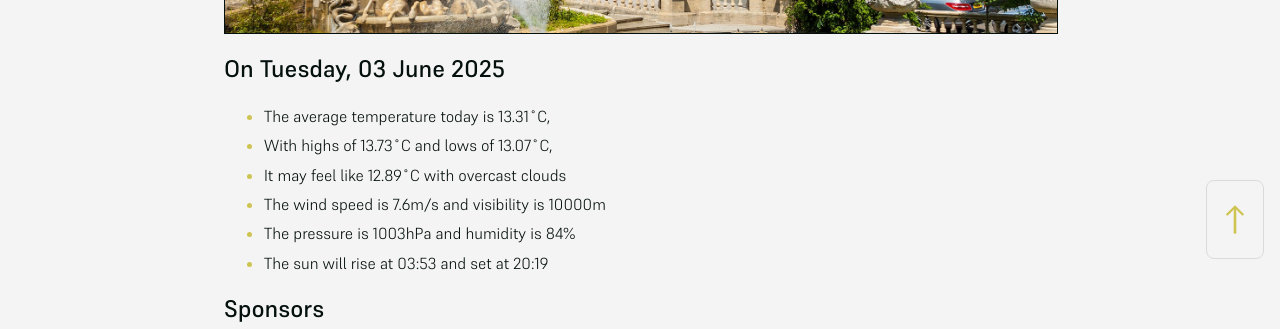
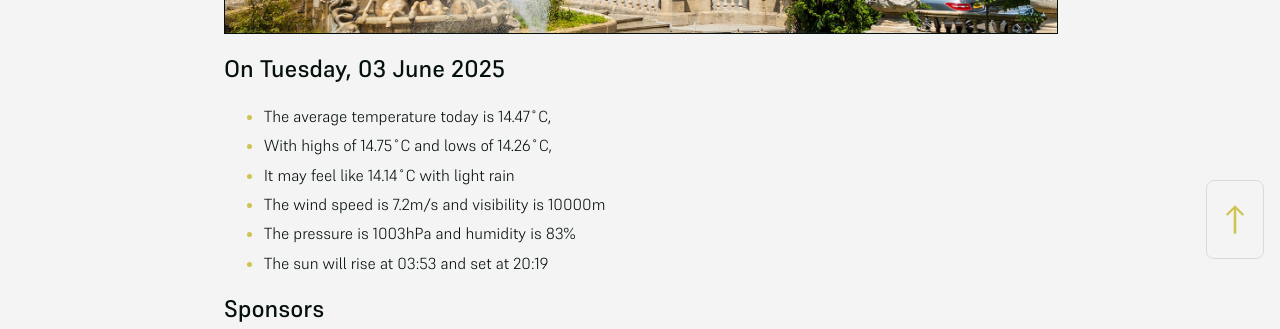
Before and after one commit to mat-0/cheltenham-open-data, a Jekyll site: the page built from index.md, in a window 1280 px wide. Shown: the part 625-954 px from the top of the page. Built offline with Jekyll 4.4.1, drawn with Linux system fonts in a browser that asks for light colours.

Commit message:
Updated 2025-06-03 07:58:05

```diff
--- a/index.md
+++ b/index.md
@@ -10,11 +10,11 @@ seo: Menu
 <!-- weather_marker starts -->
 ## On Tuesday, 03 June 2025
 
-- The average temperature today is 13.31˚C,
-- With highs of 13.73˚C and lows of 13.07˚C,
-- It may feel like 12.89˚C with overcast clouds
-- The wind speed is 7.6m/s and visibility is 10000m
-- The pressure is 1003hPa and humidity is 84%
+- The average temperature today is 14.47˚C,
+- With highs of 14.75˚C and lows of 14.26˚C,
+- It may feel like 14.14˚C with light rain
+- The wind speed is 7.2m/s and visibility is 10000m
+- The pressure is 1003hPa and humidity is 83%
 - The sun will rise at 03:53 and set at 20:19
 
 <!-- weather_marker ends -->
```
Also changed, not shown: _data/flood.json (+4 -4 lines), _pages/news.md (+11 -11 lines).
